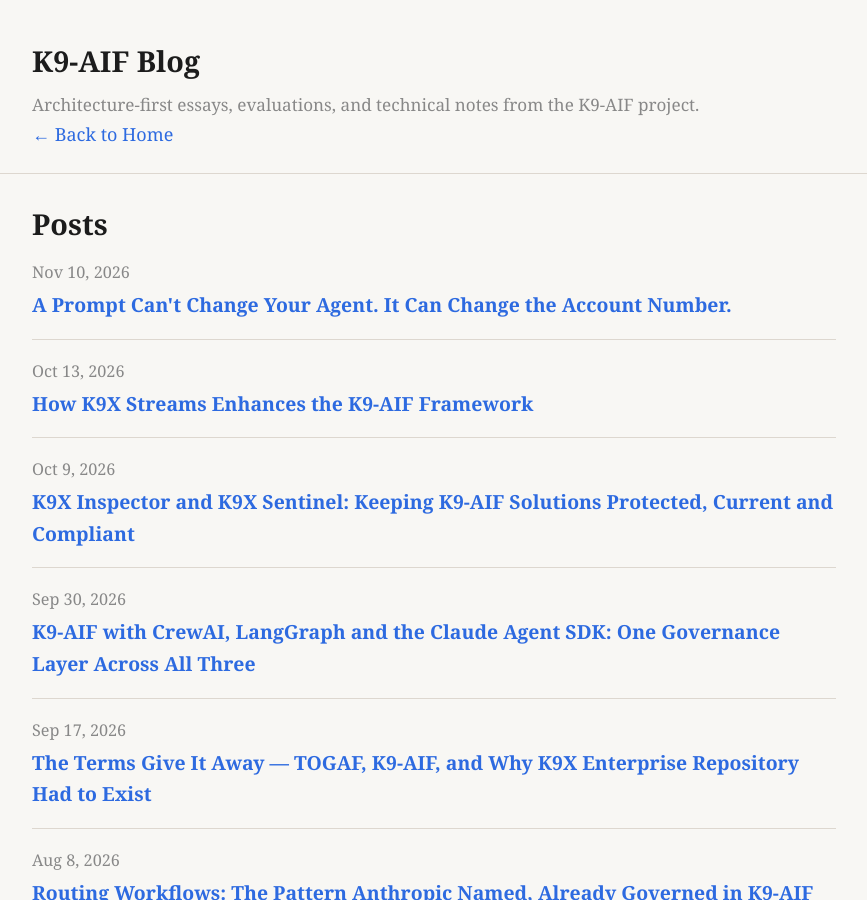
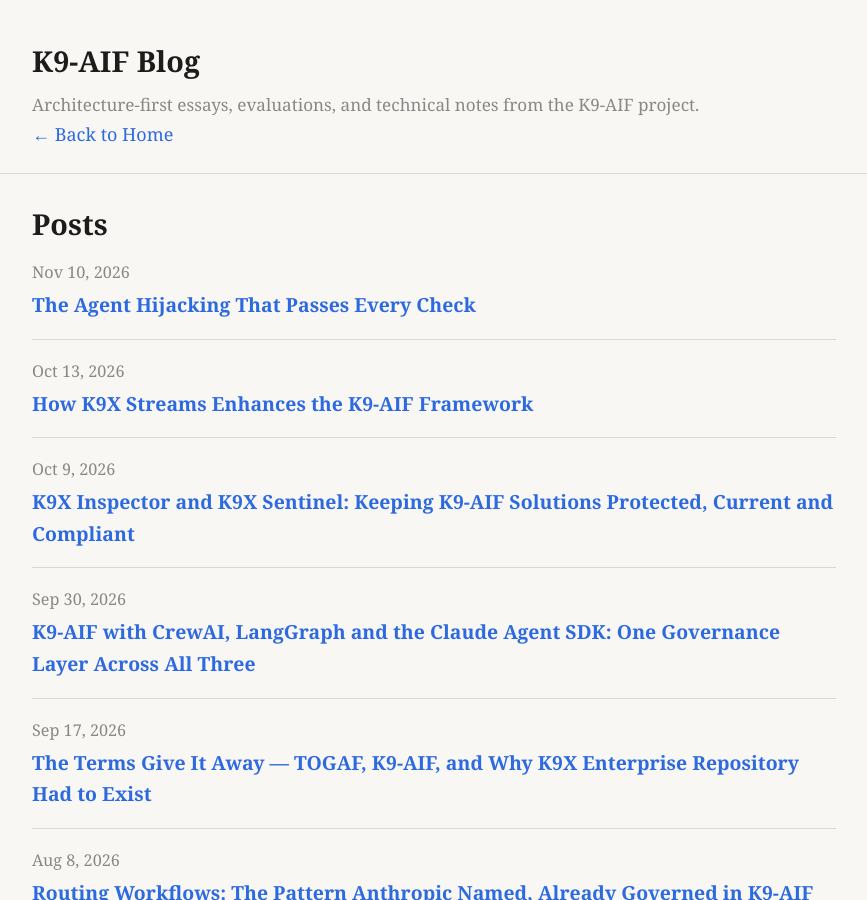
Before and after one commit to k9aif/k9-aif-blogs, a Jekyll site: the page built from index.md, in a window 1280 px wide and 900 px high. Shown: the whole window, without its empty margins (206-1073 px from the left). Built offline with Jekyll 4.4.1, drawn with Linux system fonts in a browser that asks for light colours.

Commit message:
Blog draft: title 'The Agent Hijacking That Passes Every Check'
Co-Authored-By: Claude Opus 5.5 <noreply@anthropic.com>

```diff
--- a/_posts/2026-11-10-a-prompt-cannot-change-your-agent.md
+++ b/_posts/2026-11-10-the-agent-hijacking-that-passes-every-check.md
@@ -1,6 +1,6 @@
 ---
 layout: post
-title: "A Prompt Can't Change Your Agent. It Can Change the Account Number."
+title: "The Agent Hijacking That Passes Every Check"
 date: 2026-11-10
 author: Ravi Natarajan
 categories: [architecture, ai, agent-systems, security]
```
